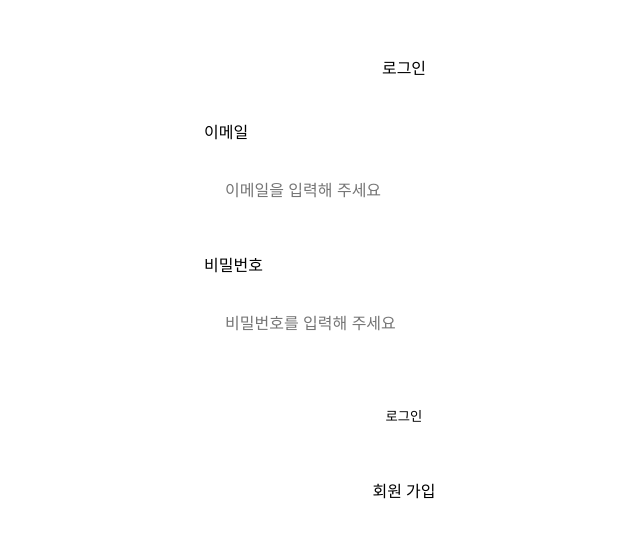
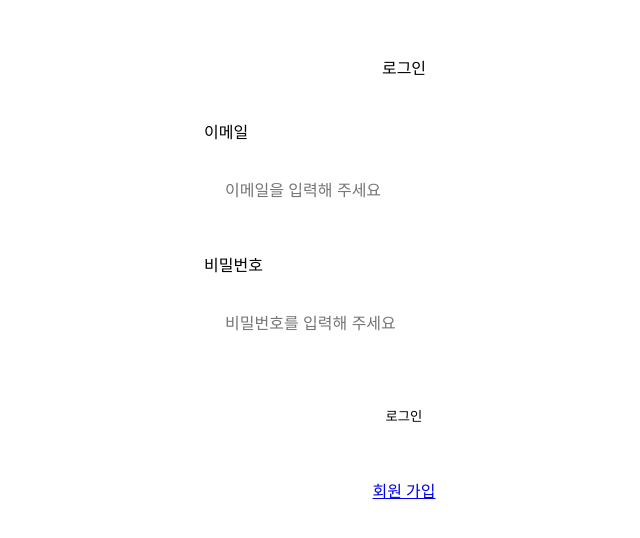
Before and after one commit to codeit-sprint7-team3/Wikid, a Next.js app: page /login in a window 1280 px wide. Shown: the part 222-760 px from the top of the page, without its empty margins (236-876 px from the left). Built offline with nearby package versions, Linux system fonts and the light colour scheme; no server answers.

Commit message:
♻️ recycle : Router 삭제후 Link로 회원가입페이지 이동

```diff
--- a/src/pages/login.tsx
+++ b/src/pages/login.tsx
@@ -1,5 +1,6 @@
-import React, { useState, useEffect } from 'react';
+import { useState, useEffect } from 'react';
 import { useRouter } from 'next/router';
+import Link from 'next/link';
 import UseAuthStore from '@/store/AuthStore';
 import style from '@/styles/login.module.css';
 import useCheckLogin from '@/hooks/useCheckLogin';
@@ -59,15 +60,11 @@ const Login = () => {
     }
   };
 
-  const navigateToRegister = () => {
-    router.push('/signup');
-  };
-
-  useEffect(() => {
-    if (!isLoading && clientUser) {
-      router.replace('/');
-    }
-  }, [clientUser, isLoading, router]);
+  if (isLoading) {
+    return null;
+  } else if (!isLoading && clientUser) {
+    router.replace('/');
+  }
 
   return (
     <div className={style.LoginContainer}>
@@ -108,9 +105,9 @@ const Login = () => {
           로그인
         </button>
       </form>
-      <p className={style.goRegister} onClick={navigateToRegister}>
-        회원 가입
-      </p>
+      <Link href="/signup">
+        <p className={style.goRegister}>회원 가입</p>
+      </Link>
     </div>
   );
 };
```
